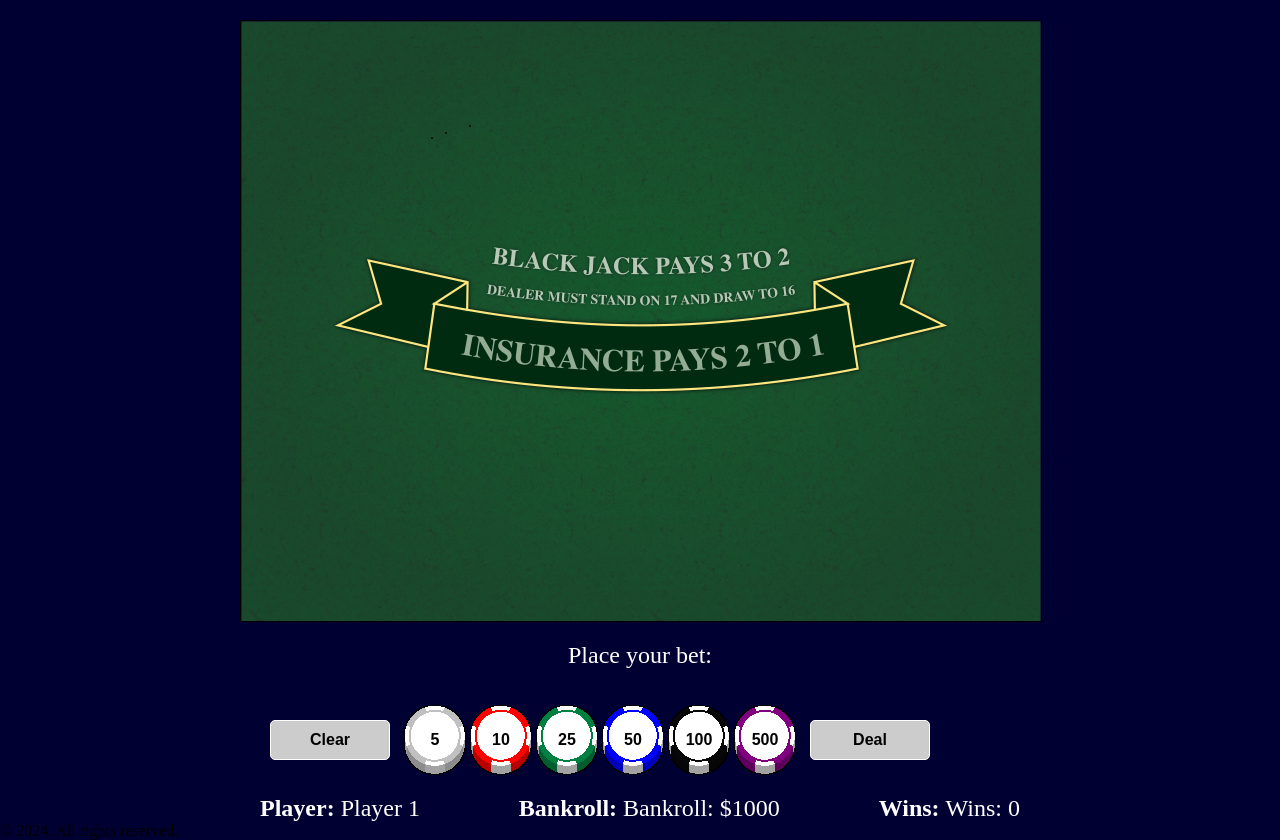
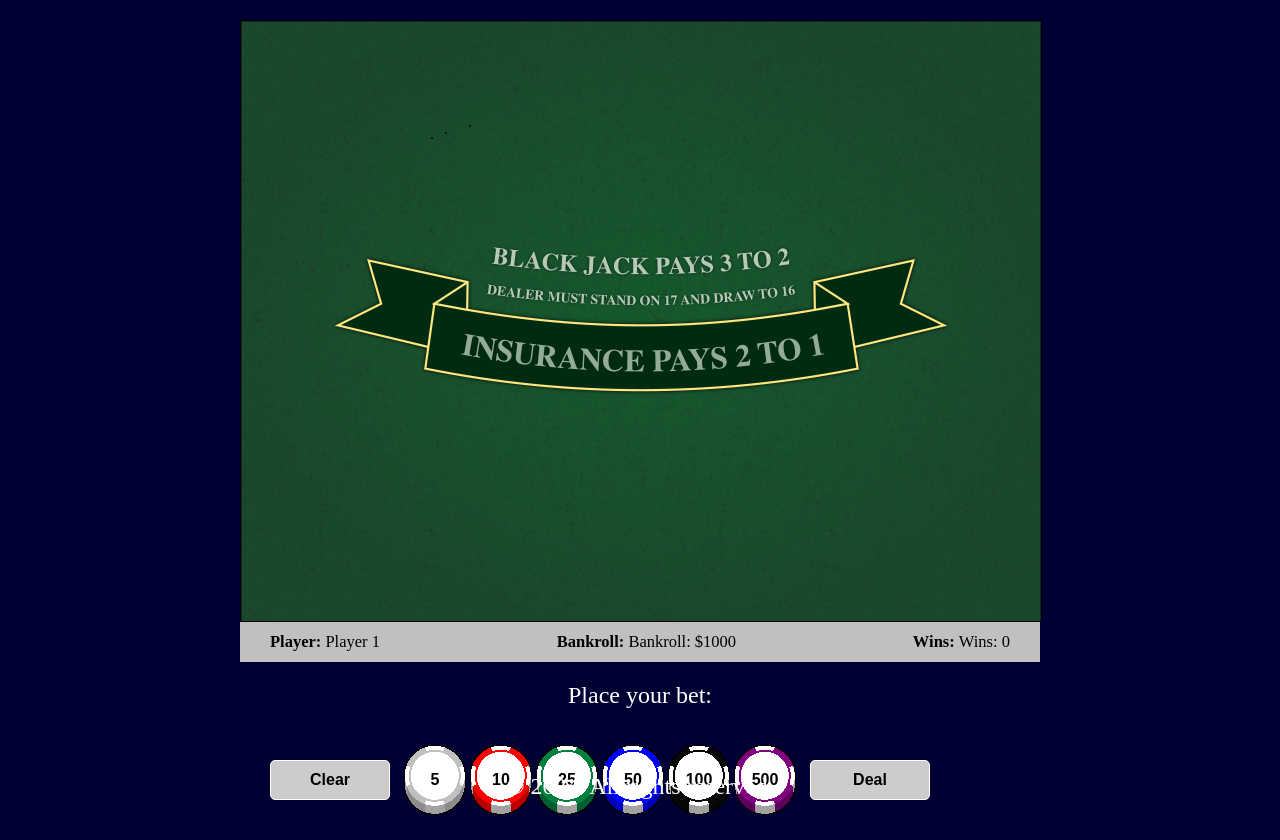
Before and after one commit to ruthlessfish/blackjack, a website built with webpack: page src/html/index.html in a window 1280 px wide. Built offline with nearby package versions, Linux system fonts and the light colour scheme.

Commit message:
Fix a couple bugs

```diff
--- a/package.json
+++ b/package.json
@@ -28,6 +28,7 @@
     "webpack-dev-server": "^5.1.0"
   },
   "dependencies": {
+    "dotenv": "^16.4.5",
     "lodash": "^4.17.21"
   }
 }
--- a/src/css/style.css
+++ b/src/css/style.css
@@ -31,6 +31,17 @@ section p {
     padding: 0;
 }
 
+footer {
+    text-align: center;
+    color: white;
+    font-size: 1.5em;
+    margin: 0;
+    padding: 0;
+    position: absolute;
+    bottom: 0;
+    width: 100%;
+}
+
 #app {
     width: 800px;
     margin: 0 auto;
@@ -60,6 +71,13 @@ section p {
     padding: 0;
 }
 
+#player-info {
+    background-color: #c0c0c0;
+    color: black;
+    font-size: 11px;
+    padding: 10px;
+}
+
 #player-info > div {
     display: flex;
     justify-content: space-between;
@@ -68,6 +86,7 @@ section p {
 
 #player-info > div > p {
     font-weight: bold;
+    color: black;
 }
 
 #player-info > div > p > span {
--- a/src/html/index.html
+++ b/src/html/index.html
@@ -11,6 +11,13 @@
     <main id="app">
       <section id="table-view">
         <canvas id="blackjack-table" width="800" height="600"></canvas>
+      </section>
+      <section id="player-info">
+        <div style="display: flex">
+          <p>Player: <span id="player-name"></span></p>
+          <p>Bankroll: <span id="player-bankroll"></span></p>
+          <p>Wins: <span id="player-wins"></span></p>
+        </div>
       </section>
       <section id="user-controls">
         <p id="message">Place your bet:</p>
@@ -31,13 +38,6 @@
             <button id="double-button" disabled>Double</button>
         </div>
       </section>
-      <section id="player-info">
-        <div style="display: flex">
-          <p>Player: <span id="player-name"></span></p>
-          <p>Bankroll: <span id="player-bankroll"></span></p>
-          <p>Wins: <span id="player-wins"></span></p>
-        </div>
-      </section>
     </main>
     <footer>
       <p>&copy; 2024. All rights reserved.</p>
--- a/src/index.js
+++ b/src/index.js
@@ -139,12 +139,7 @@ const endPlayerTurn = () => {
   standButton.disabled = true;
   handleDealerTurn();
   determineWinner();
-  player.reset();
-  dealer.reset();
-  deck.discard();
-  ctx.clearRect(0, 0, canvas.width, canvas.height);
-  bettingControls.style.display = "block";
-  gameControls.style.display = "none";
+  setTimeout(resetGame, 3000);
 };
 
 /**
@@ -230,5 +225,14 @@ const drawDealerHand = () => {
   }
 };
 
+const resetGame = () => {
+  player.reset();
+  dealer.reset();
+  deck.discard();
+  ctx.clearRect(0, 0, canvas.width, canvas.height);
+  bettingControls.style.display = "block";
+  gameControls.style.display = "none";
+};
+
 // window.addEventListener("load", main);
 window.onload = drawPlayerInfo;
--- a/src/js/player.js
+++ b/src/js/player.js
@@ -142,8 +142,8 @@ class Player extends Participant {
             this.blackjacks += 1;
             winMultiplier = 1.5;
         }
-        self.bankroll += self.bet * (1+winMultiplier);
-        self.bet = 0;
+        this.bankroll += this.bet * (1+winMultiplier);
+        this.bet = 0;
     }
 
     /**
--- a/webpack.config.js
+++ b/webpack.config.js
@@ -3,7 +3,7 @@ const { runtime } = require("webpack");
 const HtmlWebpackPlugin = require("html-webpack-plugin");
 
 module.exports = {
-  mode: "development",
+  mode: 'development',
   entry: "./src/index.js",
   devtool: "inline-source-map",
   devServer: {
```
